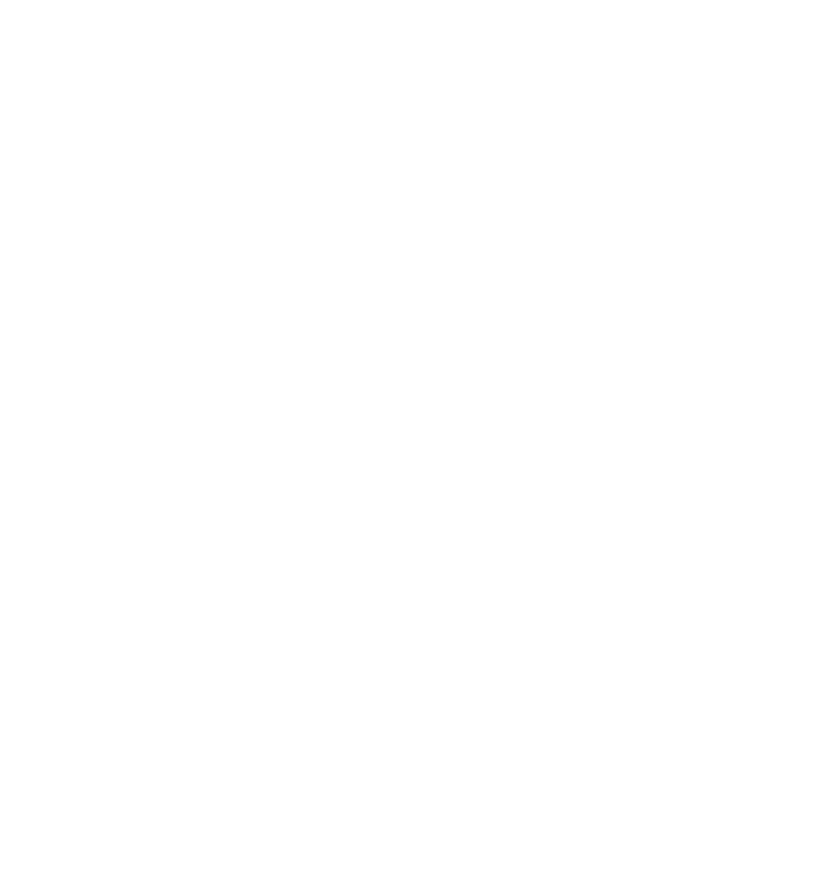
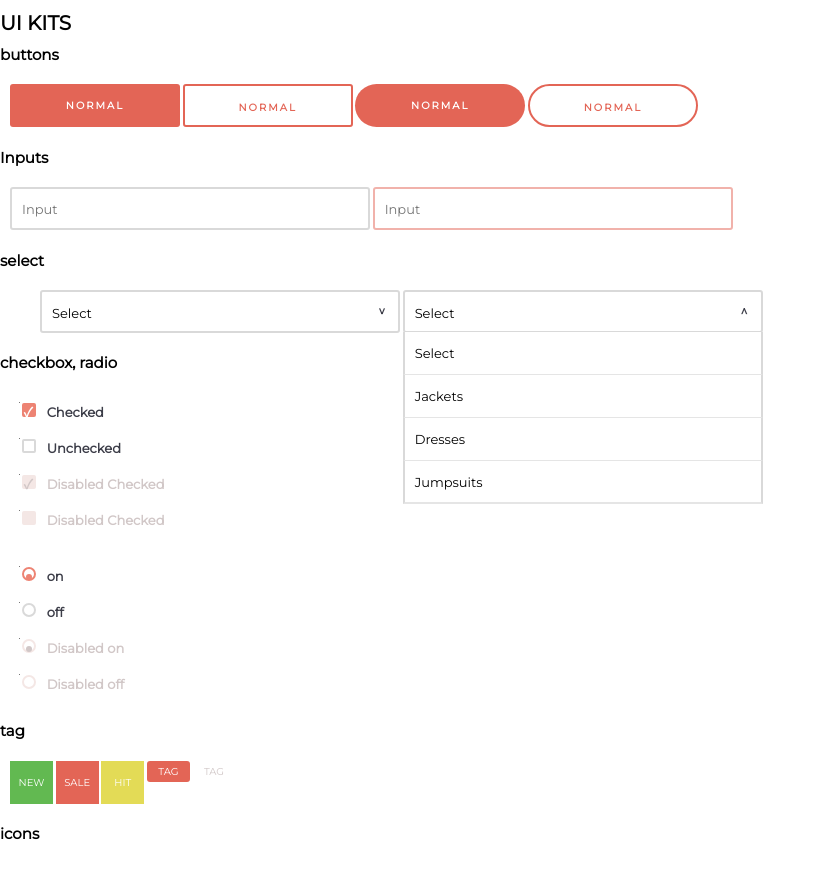
Before and after one commit to fireworks80/mission2-10, a website: page ui-kit.html in a window 1280 px wide. Shown: the whole page, without its empty margins (0-826 px from the left). Before the commit the page ends 800 px from the top, so only its background shows below. Drawn offline with nearby package versions, Linux system fonts and the light colour scheme; files that its build step writes are made by us from their sources.

Commit message:
ui-kit 작업
- tag 작업 완료

```diff
--- /dev/null
+++ b/scss/base/_font.scss
@@ -0,0 +1,10 @@
+@import url('https://fonts.googleapis.com/css?family=Montserrat');
+
+html {
+	font-size: 62.5%;
+}
+
+body {
+	font-family: 'Montserrat', sans-serif;
+	line-height: 1;
+}
--- a/scss/base/_reset.scss
+++ b/scss/base/_reset.scss
@@ -0,0 +1,20 @@
+*,
+*::before,
+*::after {
+	box-sizing: border-box;
+}
+
+ul,
+ol {
+	margin: 0;
+	padding: 0;
+	list-style: none;
+}
+
+span,
+label,
+input,
+button,
+select {
+	vertical-align: top;
+}
--- /dev/null
+++ b/scss/components/_btns.scss
@@ -0,0 +1,75 @@
+$color--normal: #e36556 !default;
+$color--hover: #ed8373 !default;
+$color--pressed: #d94c3f !default;
+$color--disabled: #f4e7e5 !default;
+
+$color--disabled-font: #d1c7c7 !default;
+
+$line-height: 4.3rem;
+
+.btn {
+	padding: 0;
+	height: $line-height;
+	width: 17rem;
+	border: 0;
+	font-size: 1rem;
+	font-weight: bold;
+	cursor: pointer;
+	line-height: $line-height;
+	letter-spacing: .2rem;
+	text-transform: uppercase;
+
+	&:hover {
+		background-color: $color--hover;
+	}
+
+	&:active {
+		background-color: $color--pressed;
+	}
+
+	&:disabled {
+		color: $color--disabled-font;
+		cursor: initial;
+	}
+
+
+	&--full {
+		background-color: $color--normal;
+		color: #fff;
+
+		&:disabled {
+			background-color: $color--disabled;
+		}
+	}
+
+	&--empty {
+		background-color: #fff;
+		border: .2rem solid $color--normal;
+		color: $color--normal;
+
+		&:hover {
+			color: #fff;
+		}
+
+		&:disabled {
+			color: $color--disabled-font;
+			background-color: #fff;
+			border-color: $color--disabled;
+		}
+	}
+
+	&--square {
+		border-radius: .3rem;
+	}
+
+	&--round {
+		border-radius: 3rem;
+	}
+
+
+
+
+
+
+
+}
--- /dev/null
+++ b/scss/components/_forms.scss
@@ -0,0 +1,213 @@
+$color--default: #d9d9d9 !default;
+$color--default-font: #3c3d48 !default;
+
+$color--focus: #b1dca8 !default;
+$color--error: #f1b2ab !default;
+$color--hover: #e36556 !default;
+
+$color--disabled: #f4e7e5 !default;
+$color--disabled-ico: #d1c7c7 !default;
+$color--disabled-font: #5b5d69 !default;
+
+
+
+.column {
+	padding: 1rem;
+}
+
+
+// input [type="text"],[type="password"]
+// ================================
+[type="text"],
+[type="password"] {
+	padding-left: 1rem;
+	width: 36rem;
+	height: 4.3rem;
+	font-size: 1.3rem;
+	border: .2rem solid $color--default;
+	border-radius: .3rem;
+	color: $color--default;
+
+	&:focus {
+		border-color: $color--focus;
+		outline: none;
+	} // focus
+
+	&.is-err {
+		border-color: $color--error;
+	}
+}
+
+
+// select
+// ================================
+.select {
+	position: relative;
+	left: 30px;
+	display: inline-block;
+	padding-left: 1rem;
+	width: 36rem;
+	height: 4.3rem;
+	font-size: 1.3rem;
+	border: .2rem solid $color--default;
+	border-radius: .3rem;
+	line-height: 4.3rem;
+
+	&::before {
+		position: absolute;
+		top: 50%;
+		transform: translateY(-50%) rotate(180deg);
+		right: 1.3rem;
+		color: #3e3f4a;
+		font-weight: bold;
+		content: '^';
+	}
+
+	&.is-open::before {
+			transform: translateY(-50%) rotate(0);
+		}
+
+	&__list {
+		position: absolute;
+		top: calc(100% + .1rem);
+		left: -.2rem;
+		z-index: 10;
+		display: none;
+		width: inherit;
+		background-color: #fff;
+
+		.select.is-open & {
+			display: block;
+		}
+	} // list
+
+	&__item {
+		padding-left: 1rem;
+		height: 4.3rem;
+		border-style: solid;
+		border-width: 0 2px 1px;
+		border-color: #e5e5e5 $color--default;
+
+		&::first-letter {
+			text-transform: uppercase;
+		}
+
+		&:last-child {
+			border-bottom-width: 2px;
+		}
+
+		&:hover {
+			background-color: $color--hover;
+			border-width: 0;
+			color: #fff;
+		} // hover
+	} // item
+}
+
+
+// check
+// ================================
+.check,
+.radio {
+	display: inline-block;
+	user-select: none;
+	color: $color--default-font;
+
+	[type="checkbox"] {
+		overflow: hidden;
+		margin: -1px;
+		width: 1px;
+		height: 1px;
+		clip: rect(0 0 0 0);
+
+		&:checked + label::before {
+			border-color: $color--hover;
+			background-color: $color--hover;
+		}
+
+		&:checked + label::after {
+			position: absolute;
+			left: .2rem;
+			top: .2rem;
+			color: #fff;
+			content: '✓'
+		}
+
+		&:disabled + label {
+			color: $color--disabled-font;
+		}
+
+		&:disabled + label::before {
+			background-color: $color--disabled;
+			border-color: $color--disabled;
+		}
+
+		&:disabled + label::after {
+			color: $color--disabled-ico;
+		}
+	} // checkbox
+
+	label {
+		position: relative;
+		font-size: 1.3rem;
+		font-weight: bold;
+
+		&::before {
+			display: inline-block;
+			margin-right: 1.1rem;
+			width: 1.4rem;
+			height: 1.4rem;
+			border: .2rem solid $color--default;
+			border-radius: .2rem;
+			content: '';
+		}
+	}
+}
+
+// radio
+// ================================
+.radio {
+	display: inline-block;
+	user-select: none;
+
+	[type="radio"] {
+		overflow: hidden;
+		margin: -.1rem;
+		width: .1rem;
+		height: .1rem;
+		clip: rect(0 0 0 0);
+
+		&:checked + label::before {
+			border-color: $color--hover;
+			background-color: #fff;
+		}
+
+		&:checked + label::after {
+			position: absolute;
+			top: .6rem;
+			left: .4rem;
+			width: .6rem;
+			height: .6rem;
+			background-color: $color--hover;
+			content: '';
+		}
+
+		&:disabled + label {
+			color: $color--disabled-font;
+		}
+
+		&:disabled + label::before {
+			border-color: $color--disabled;
+		}
+
+		&:disabled + label::after {
+			background-color: $color--disabled-ico;
+		}
+	}
+
+	label::before,
+	label::after {
+		border-radius: 50%;
+	}
+
+}
--- /dev/null
+++ b/scss/components/_icons.scss
@@ -0,0 +1,5 @@
+.ico {
+	@include background-image(../images/icons/icon-ir.png);
+	width: 2.6rem;
+	height: 2.6rem;
+}
--- /dev/null
+++ b/scss/components/_tag.scss
@@ -0,0 +1,35 @@
+$color--disabled-font: #5b5d69 !default;
+
+.tag {
+	display: inline-block;
+	width: 4.3rem;
+	height: 4.3rem;
+	line-height: 4.3rem;
+	color: #fff;
+	text-transform: uppercase;
+	text-align: center;
+	font-size: 1rem;
+
+	&--new {
+		background-color: #62b951;
+	}
+
+	&--sale {
+		background-color: #e36556;
+	}
+
+	&--hit {
+		background-color: #e3db56;
+	}
+
+	&--half {
+		height: (4.3rem / 2);
+		border-radius: .3rem;
+		line-height: (4.3rem / 2);
+		color: $color--disabled-font;
+
+		&--full {
+			color: #fff;
+		}
+	}
+}
--- a/scss/style.scss
+++ b/scss/style.scss
@@ -0,0 +1,27 @@
+@charset 'utf-8';
+
+
+// =================================
+// vender
+// =================================
+@import 'vender/normalize';
+
+// =================================
+// abstract
+// =================================
+@import 'abstract/mixins';
+
+// =================================
+// base
+// =================================
+@import 'base/font';
+@import 'base/reset';
+@import 'base/helper';
+
+// =================================
+// components
+// =================================
+@import 'components/btns';
+@import 'components/forms';
+@import 'components/tag';
+@import 'components/icons';
--- a/ui-kit.html
+++ b/ui-kit.html
@@ -3,9 +3,121 @@
 <head>
 	<meta charset="UTF-8">
 	<title>ui kit</title>
-	<link rel="stylesheet" href="/css/ui-kit.css">
+	<link rel="stylesheet" href="/css/style.css">
 </head>
 <body>
+<h1>UI KITS</h1>
 
+<h2>buttons</h2>
+<div class="column">
+	<button class="btn btn--full btn--square" type="button">normal</button>
+	<button class="btn btn--empty btn--square" type="button">normal</button>
+	<button class="btn btn--full btn--round" type="button">normal</button>
+	<button class="btn btn--empty btn--round" type="button">normal</button>
+</div>
+
+<h2>Inputs</h2>
+<div class="column">
+	<input type="text" name="" placeholder="Input">
+	<input class="is-err" type="text" name="" placeholder="Input">
+</div>
+
+<h2>select</h2>
+<div class="column">
+	<div class="select">
+		<span>Select</span>
+		<ul class="select__list">
+			<li class="select__item">select</li>
+			<li class="select__item">Jackets</li>
+			<li class="select__item">Dresses</li>
+			<li class="select__item">Jumpsuits</li>
+		</ul>
+	</div>
+	<div class="select is-open">
+		<span>Select</span>
+		<ul class="select__list">
+			<li class="select__item">select</li>
+			<li class="select__item">Jackets</li>
+			<li class="select__item">Dresses</li>
+			<li class="select__item">Jumpsuits</li>
+		</ul>
+	</div>
+</div>
+
+<h2>checkbox, radio</h2>
+<div class="column">
+
+	<div class="column">
+		<span class="check">
+			<input id="check1" type="checkbox" name="" checked>
+			<label for="check1">Checked</label>
+		</span>
+	</div>
+
+	<div class="column">
+		<span class="check">
+			<input id="check2" type="checkbox" name="">
+			<label for="check2">Unchecked</label>
+		</span>
+	</div>
+
+	<div class="column">
+		<span class="check">
+			<input id="check3" type="checkbox" name="" disabled checked>
+			<label for="check3">Disabled Checked</label>
+		</span>
+	</div>
+
+	<div class="column">
+		<span class="check">
+			<input id="check4" type="checkbox" name="" disabled>
+			<label for="check4">Disabled Checked</label>
+		</span>
+	</div>
+</div>
+<div class="column">
+
+	<div class="column">
+		<span class="radio">
+			<input id="radio1" type="radio" name="" checked>
+			<label for="radio1">on</label>
+		</span>
+	</div>
+
+	<div class="column">
+		<span class="radio">
+			<input id="radio2" type="radio" name="">
+			<label for="radio2">off</label>
+		</span>
+	</div>
+
+	<div class="column">
+		<span class="radio">
+			<input id="radio3" type="radio" name="" disabled checked>
+			<label for="radio3">Disabled on</label>
+		</span>
+	</div>
+
+	<div class="column">
+		<span class="radio">
+			<input id="radio4" type="radio" name="" disabled>
+			<label for="radio4">Disabled off</label>
+		</span>
+	</div>
+</div>
+
+<h2>tag</h2>
+<div class="column">
+	<span class="tag tag--new">new</span>
+	<span class="tag tag--sale">sale</span>
+	<span class="tag tag--hit">hit</span>
+	<span class="tag tag--sale tag--half tag--half--full">tag</span>
+	<span class="tag tag--half">tag</span>
+</div>
+
+<h2>icons</h2>
+<div class="column">
+	<span class="ico"></span>
+</div>
 </body>
 </html>
```
Also changed, not shown: css/style.css (added), images/icons/icon-ir.png (added), scss/css/_forms.css (added), scss/ui-kit.scss (deleted), 2 other files.
